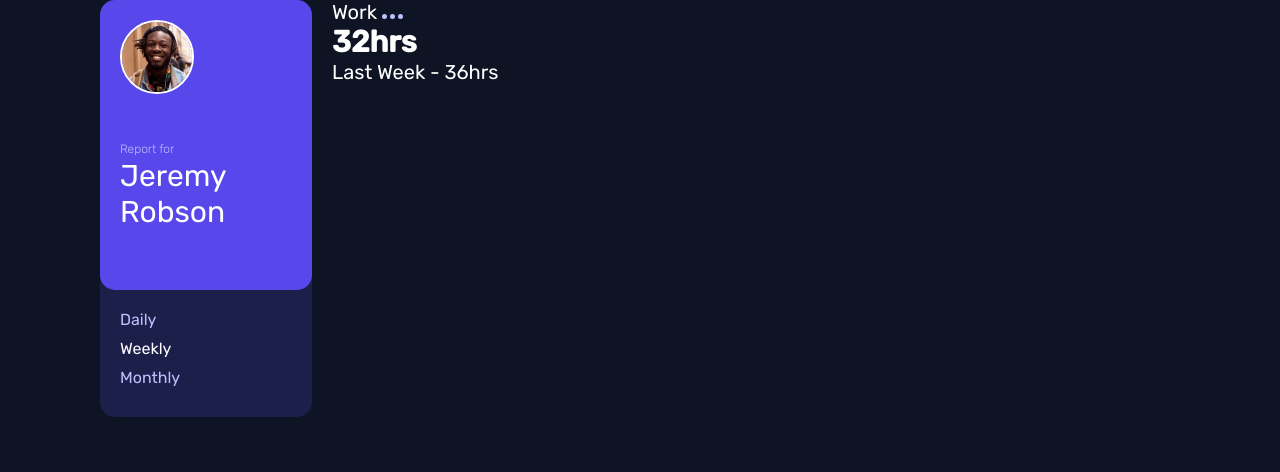
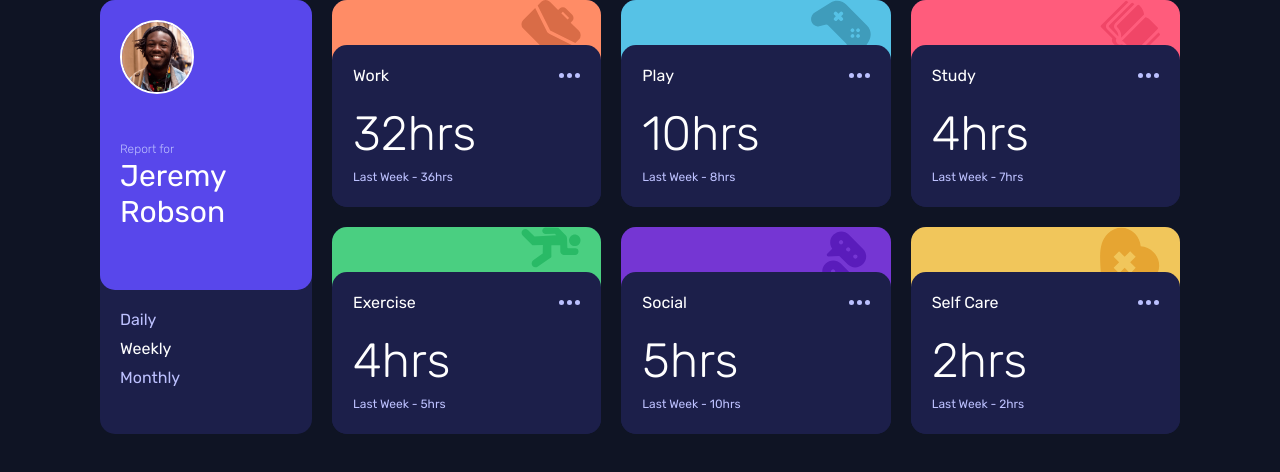
Before and after one commit to Andreeesc/time-tracking-dashboard-main, a website: page index.html in a window 1280 px wide. Drawn offline with Linux system fonts and the light colour scheme.

Commit message:
Cards style

```diff
--- /dev/null
+++ b/assets/css/cards.css
@@ -0,0 +1,82 @@
+.cards{
+  display: grid;
+  grid-template-columns: repeat(3, 1fr);
+  grid-template-rows: repeat(2, 1fr);
+  gap: 20px;
+}
+
+.card{
+  border-radius: 15px;
+  position: relative;
+  background-color: var(--darkBlue);
+}
+
+/* Card Image */
+.card-image{
+  border-top-left-radius: 15px;
+  border-top-right-radius: 15px;
+  height: 60px;
+  overflow: hidden;
+}
+.card-image figure{
+  display: block;
+  text-align: right;
+  padding-right: 20px;
+}
+.card-image figure img{
+  width: 60px;
+}
+
+.card:nth-child(1) .card-image{
+  background-color: var(--work);
+}
+.card:nth-child(2) .card-image{
+  background-color: var(--play);
+}
+.card:nth-child(3) .card-image{
+  background-color: var(--study);
+}
+.card:nth-child(4) .card-image{
+  background-color: var(--exercise);
+}
+.card:nth-child(5) .card-image{
+  background-color: var(--social);
+}
+.card:nth-child(6) .card-image{
+  background-color: var(--selfCare);
+}
+
+
+/* Card info */
+.card-info{
+  display: block;
+  position: relative;
+  padding: 20px;
+  margin-top: -15px;
+  border:1px solid transparent;
+  border-radius: 15px;
+  background-color: var(--darkBlue);
+}
+.card-info h2{
+  font-size: 3rem;
+  font-weight: 300;
+}
+.card-info span{
+  font-size: 0.75rem;
+  color: var(--paleBlue);
+}
+
+/* Card Title */
+.card-info .card-title{
+  display: grid;
+  grid-template-columns: 3fr 1fr;
+  align-items: center;
+  margin-bottom: 20px;
+}
+.card-info .card-title img{
+  justify-self: flex-end;
+}
+.card-info .card-title span{
+  font-size: 1rem;
+  color: #fff;
+}
--- a/assets/css/style.css
+++ b/assets/css/style.css
@@ -1,13 +1,15 @@
 @import url(./user.css);
+@import url(./cards.css);
 
 :root{
 --blue: hsl(246, 80%, 60%);
---softBlue: hsl(195, 74%, 62%);
---lightRed: hsl(15, 100%, 70%);
---lightRedStudy: hsl(348, 100%, 68%);
---limeGreen: hsl(145, 58%, 55%);
---violet: hsl(264, 64%, 52%);
---softOrange: hsl(43, 84%, 65%);
+
+--work: hsl(15, 100%, 70%);
+--play: hsl(195, 74%, 62%);
+--study: hsl(348, 100%, 68%);
+--exercise: hsl(145, 58%, 55%);
+--social: hsl(264, 64%, 52%);
+--selfCare: hsl(43, 84%, 65%);
 
 --veryDarkBlue: hsl(226, 43%, 10%);
 --darkBlue: hsl(235, 46%, 20%);
--- a/assets/css/user.css
+++ b/assets/css/user.css
@@ -35,7 +35,9 @@
   font-size: 1rem;
   margin-bottom: 10px;
   color: var(--paleBlue);
+  cursor: pointer;
 }
-.user-filter span.active{
+.user-filter span.active,
+.user-filter span:hover{
   color: #fff;
 }
--- a/index.html
+++ b/index.html
@@ -32,7 +32,13 @@
     </main>
 
     <aside class="cards">
+
       <div class="card">
+        <div class="card-image">
+          <figure>
+            <img src="./assets/images/icon-work.svg" alt="">
+          </figure>
+        </div>
         <div class="card-info">
           <div class="card-title">
             <span>Work</span>
@@ -42,6 +48,87 @@
           <span>Last Week - 36hrs</span>
         </div>
       </div>
+
+      <div class="card">
+        <div class="card-image">
+          <figure>
+            <img src="./assets/images/icon-play.svg" alt="">
+          </figure>
+        </div>
+        <div class="card-info">
+          <div class="card-title">
+            <span>Play</span>
+            <img src="./assets/images/icon-ellipsis.svg" alt="">
+          </div>
+          <h2>10hrs</h2>
+          <span>Last Week - 8hrs</span>
+        </div>
+      </div>
+
+      <div class="card">
+        <div class="card-image">
+          <figure>
+            <img src="./assets/images/icon-study.svg" alt="">
+          </figure>
+        </div>
+        <div class="card-info">
+          <div class="card-title">
+            <span>Study</span>
+            <img src="./assets/images/icon-ellipsis.svg" alt="">
+          </div>
+          <h2>4hrs</h2>
+          <span>Last Week - 7hrs</span>
+        </div>
+      </div>
+
+      <div class="card">
+        <div class="card-image">
+          <figure>
+            <img src="./assets/images/icon-exercise.svg" alt="">
+          </figure>
+        </div>
+        <div class="card-info">
+          <div class="card-title">
+            <span>Exercise</span>
+            <img src="./assets/images/icon-ellipsis.svg" alt="">
+          </div>
+          <h2>4hrs</h2>
+          <span>Last Week - 5hrs</span>
+        </div>
+      </div>
+
+      <div class="card">
+        <div class="card-image">
+          <figure>
+            <img src="./assets/images/icon-social.svg" alt="">
+          </figure>
+        </div>
+        <div class="card-info">
+          <div class="card-title">
+            <span>Social</span>
+            <img src="./assets/images/icon-ellipsis.svg" alt="">
+          </div>
+          <h2>5hrs</h2>
+          <span>Last Week - 10hrs</span>
+        </div>
+      </div>
+
+      <div class="card">
+        <div class="card-image">
+          <figure>
+            <img src="./assets/images/icon-self-care.svg" alt="">
+          </figure>
+        </div>
+        <div class="card-info">
+          <div class="card-title">
+            <span>Self Care</span>
+            <img src="./assets/images/icon-ellipsis.svg" alt="">
+          </div>
+          <h2>2hrs</h2>
+          <span>Last Week - 2hrs</span>
+        </div>
+      </div>
+
     </aside>
 
   </section>
```
